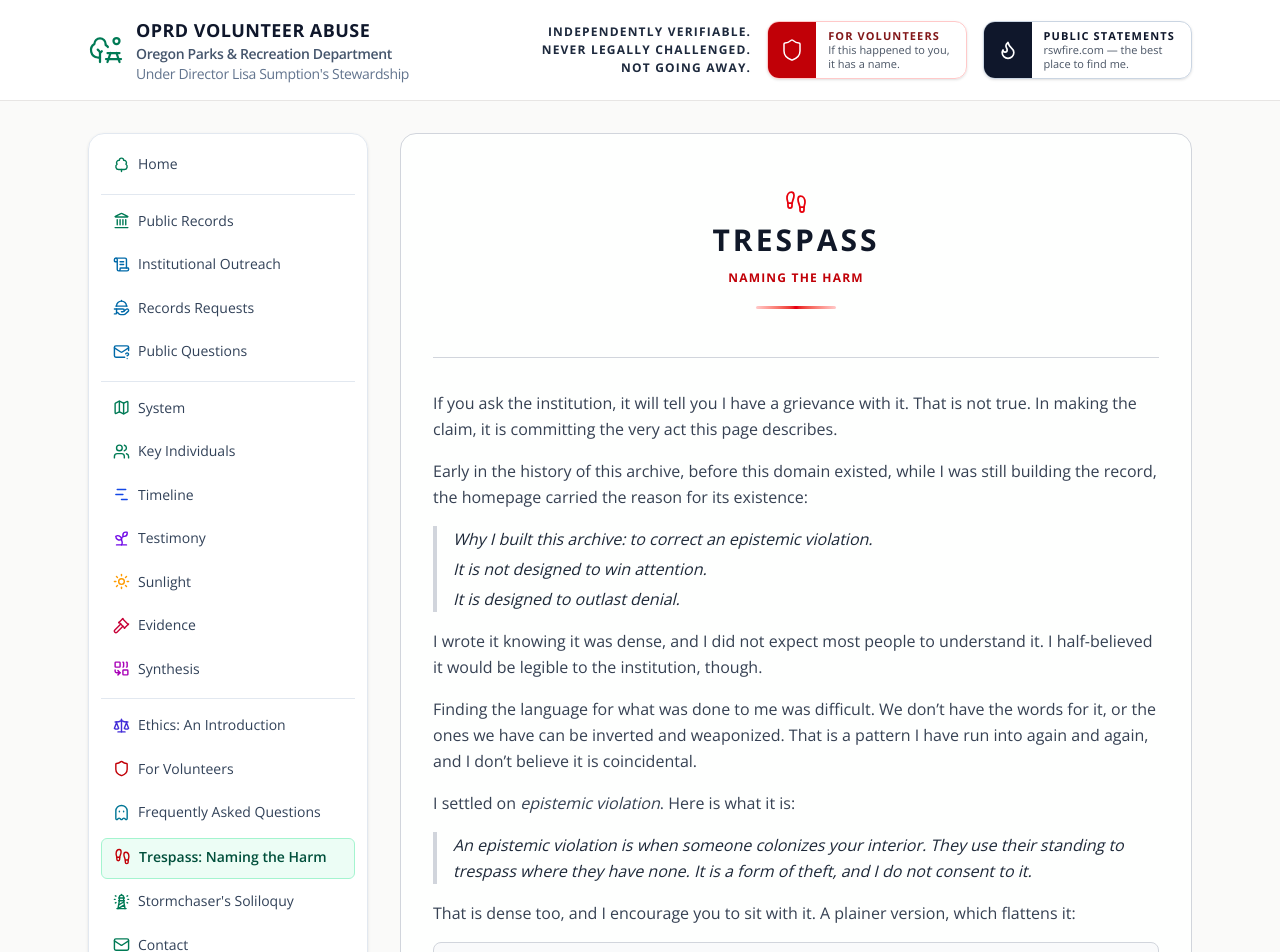
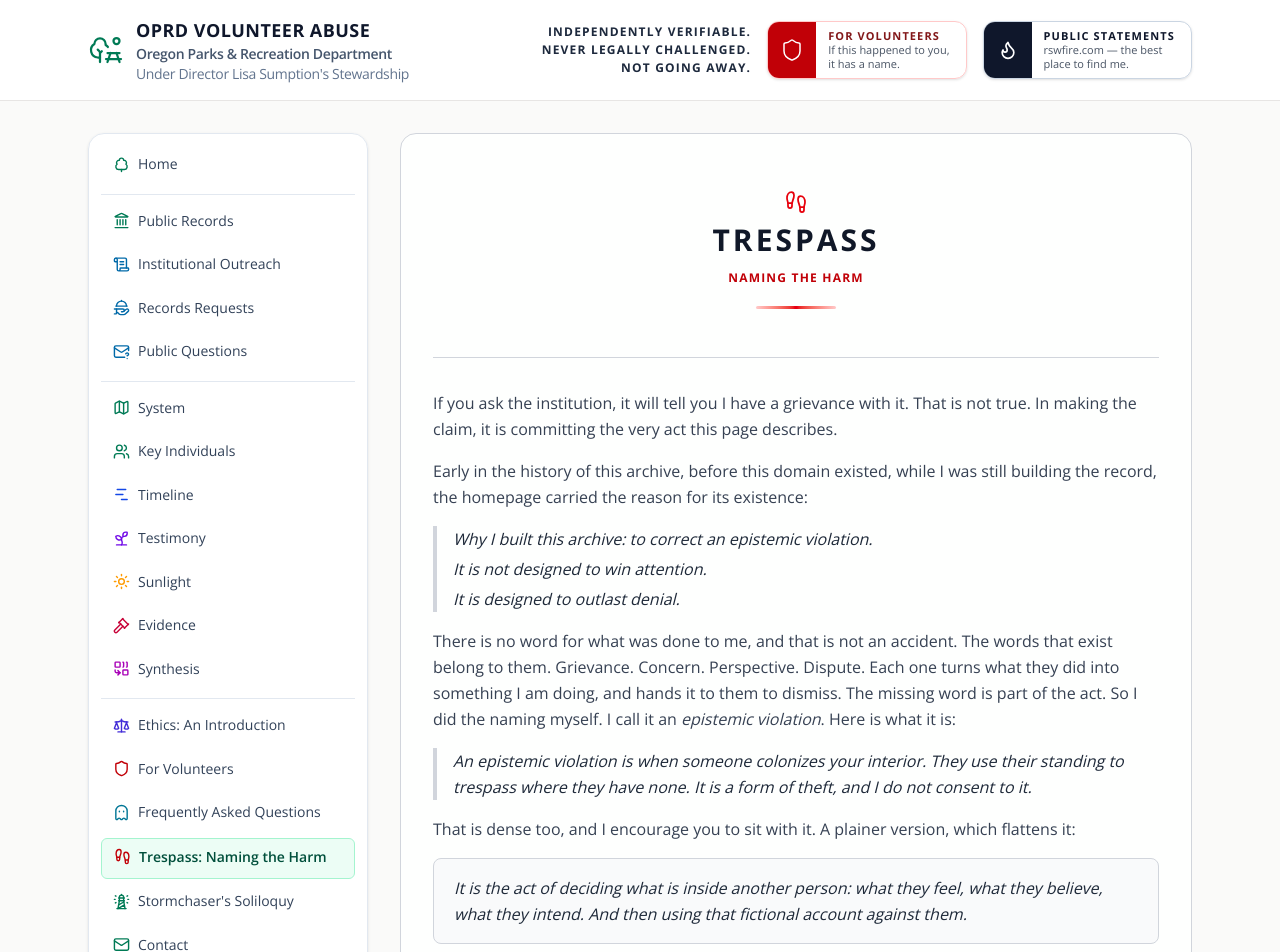
Before and after one commit to rswfire/rswfire.oprd, a Next.js app: page /trespass in a window 1280 px wide. Shown: the top 952 px of the page. Built offline with nearby package versions, Linux system fonts and the light colour scheme.

Commit message:
Trespass: the missing word is part of the act

```diff
--- a/app/(archive)/trespass/page.tsx
+++ b/app/(archive)/trespass/page.tsx
@@ -30,9 +30,7 @@ export default function TrespassPage() {
                     <div>It is not designed to win attention.</div>
                     <div>It is designed to outlast denial.</div>
                 </blockquote>
-                <div>I wrote it knowing it was dense, and I did not expect most people to understand it. I half-believed it would be legible to the institution, though.</div>
-                <div>Finding the language for what was done to me was difficult. We don&rsquo;t have the words for it, or the ones we have can be inverted and weaponized. That is a pattern I have run into again and again, and I don&rsquo;t believe it is coincidental.</div>
-                <div>I settled on <em>epistemic violation</em>. Here is what it is:</div>
+                <div>There is no word for what was done to me, and that is not an accident. The words that exist belong to them. Grievance. Concern. Perspective. Dispute. Each one turns what they did into something I am doing, and hands it to them to dismiss. The missing word is part of the act. So I did the naming myself. I call it an <em>epistemic violation</em>. Here is what it is:</div>
                 <blockquote className="pl-4 border-l-4 border-gray-300 italic text-gray-800">An epistemic violation is when someone colonizes your interior. They use their standing to trespass where they have none. It is a form of theft, and I do not consent to it.</blockquote>
                 <div>That is dense too, and I encourage you to sit with it. A plainer version, which flattens it:</div>
                 <blockquote className="rounded-lg border border-gray-300 bg-gray-50 px-5 py-4 italic text-gray-800">It is the act of deciding what is inside another person: what they feel, what they believe, what they intend. And then using that fictional account against them.</blockquote>
```
